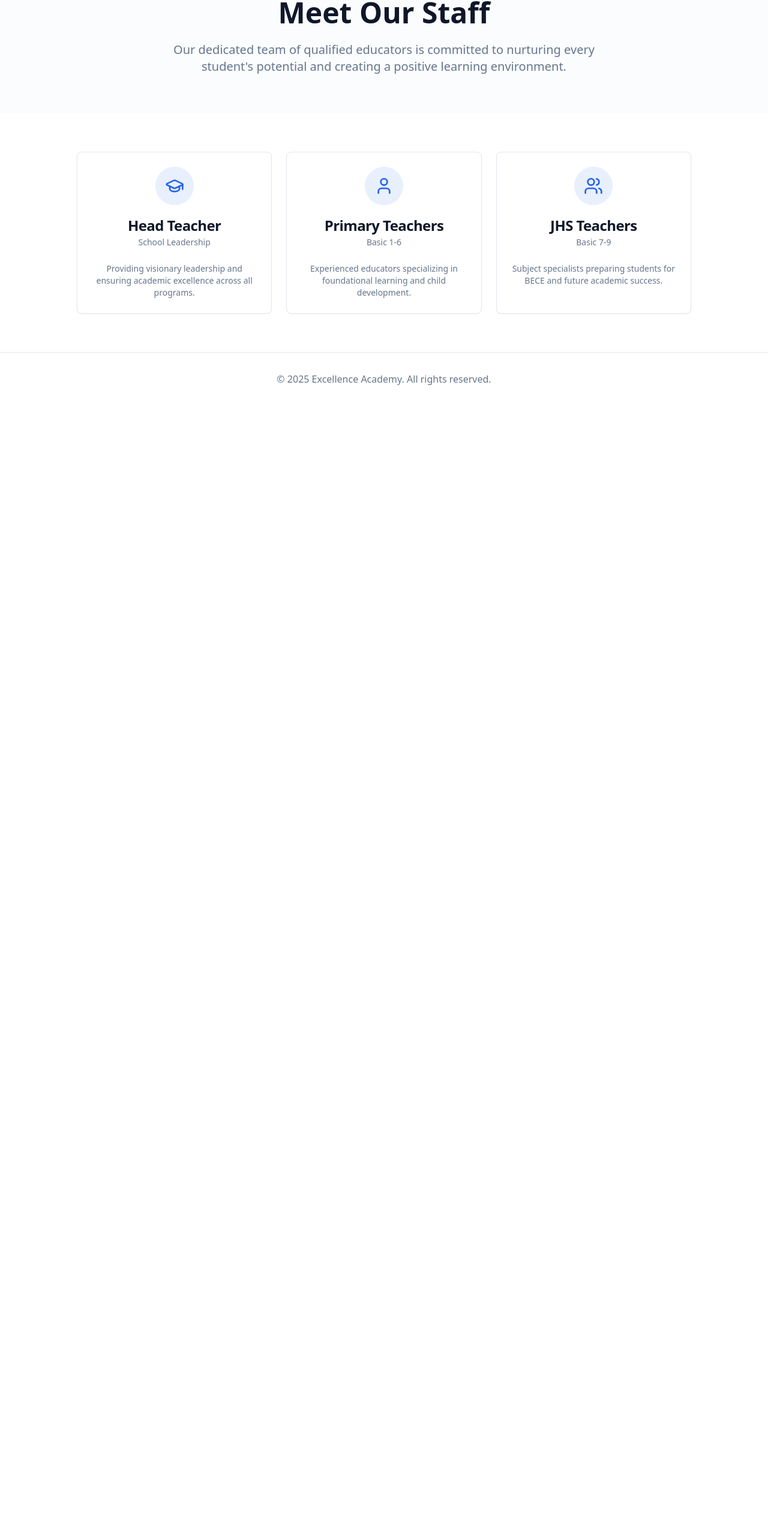
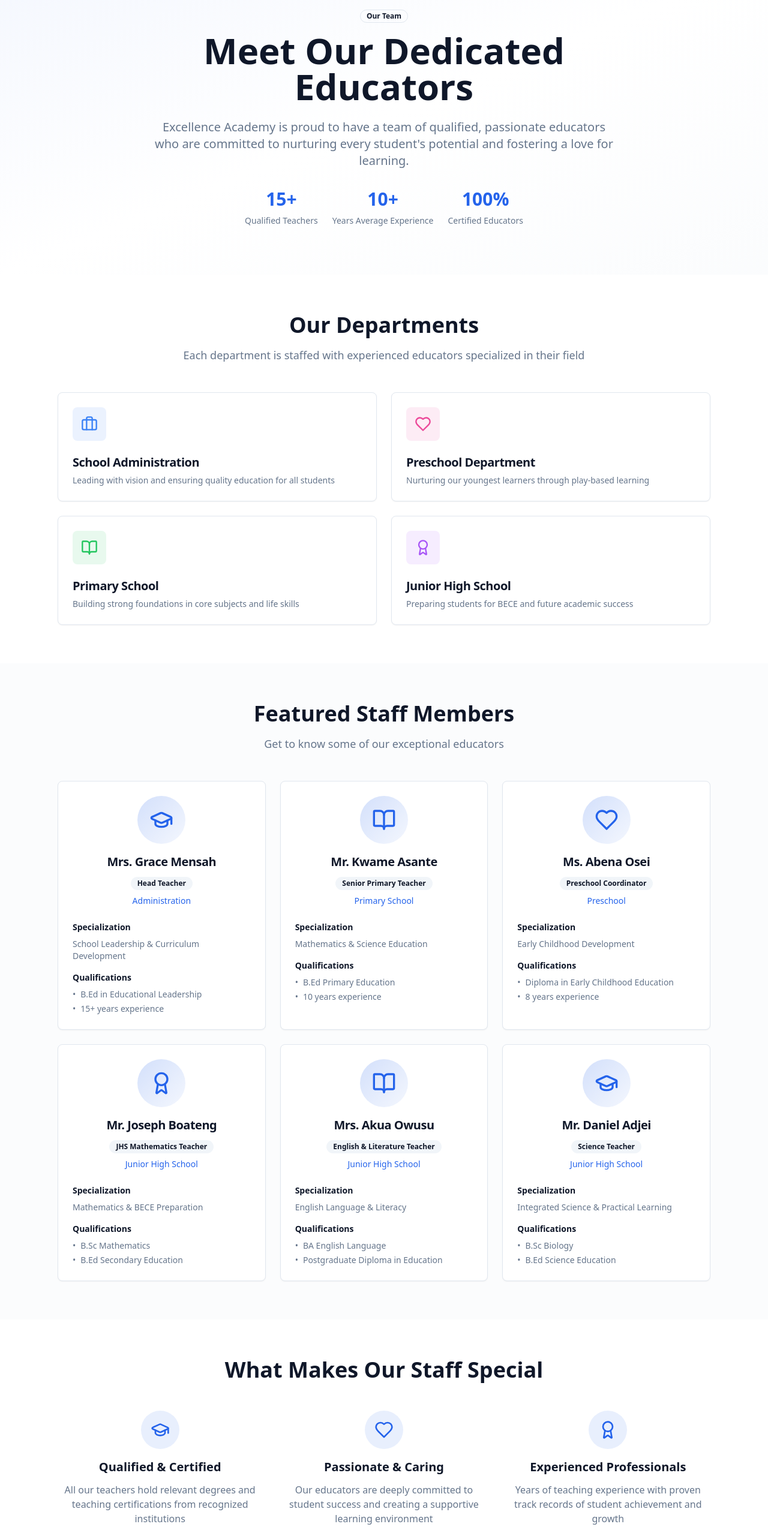
Before and after one commit to Drunken-Sage/project-port-porter, a React (Vite) app: page /staff in a window 1280 px wide. Shown: the part 140-2706 px from the top of the page at 60% size. Before the commit the page ends 816 px from the top, so only its background shows below. Built offline with nearby package versions, Linux system fonts and the light colour scheme.

Commit message:
Revamp staff page

```diff
--- a/src/pages/Staff.tsx
+++ b/src/pages/Staff.tsx
@@ -1,69 +1,261 @@
 import { Card, CardContent, CardDescription, CardHeader, CardTitle } from "@/components/ui/card";
-import { GraduationCap, User, Users } from "lucide-react";
+import { Badge } from "@/components/ui/badge";
+import { GraduationCap, BookOpen, Award, Heart, Users, Briefcase, Mail, Phone } from "lucide-react";
 import Navigation from "@/components/Navigation";
 import Footer from "@/components/Footer";
 
 const Staff = () => {
+  const staffMembers = [
+    {
+      name: "Mrs. Grace Mensah",
+      role: "Head Teacher",
+      department: "Administration",
+      qualifications: ["B.Ed in Educational Leadership", "15+ years experience"],
+      specialization: "School Leadership & Curriculum Development",
+      icon: GraduationCap,
+    },
+    {
+      name: "Mr. Kwame Asante",
+      role: "Senior Primary Teacher",
+      department: "Primary School",
+      qualifications: ["B.Ed Primary Education", "10 years experience"],
+      specialization: "Mathematics & Science Education",
+      icon: BookOpen,
+    },
+    {
+      name: "Ms. Abena Osei",
+      role: "Preschool Coordinator",
+      department: "Preschool",
+      qualifications: ["Diploma in Early Childhood Education", "8 years experience"],
+      specialization: "Early Childhood Development",
+      icon: Heart,
+    },
+    {
+      name: "Mr. Joseph Boateng",
+      role: "JHS Mathematics Teacher",
+      department: "Junior High School",
+      qualifications: ["B.Sc Mathematics", "B.Ed Secondary Education"],
+      specialization: "Mathematics & BECE Preparation",
+      icon: Award,
+    },
+    {
+      name: "Mrs. Akua Owusu",
+      role: "English & Literature Teacher",
+      department: "Junior High School",
+      qualifications: ["BA English Language", "Postgraduate Diploma in Education"],
+      specialization: "English Language & Literacy",
+      icon: BookOpen,
+    },
+    {
+      name: "Mr. Daniel Adjei",
+      role: "Science Teacher",
+      department: "Junior High School",
+      qualifications: ["B.Sc Biology", "B.Ed Science Education"],
+      specialization: "Integrated Science & Practical Learning",
+      icon: GraduationCap,
+    },
+  ];
+
+  const departments = [
+    {
+      name: "School Administration",
+      description: "Leading with vision and ensuring quality education for all students",
+      icon: Briefcase,
+      color: "bg-blue-500/10 text-blue-500",
+    },
+    {
+      name: "Preschool Department",
+      description: "Nurturing our youngest learners through play-based learning",
+      icon: Heart,
+      color: "bg-pink-500/10 text-pink-500",
+    },
+    {
+      name: "Primary School",
+      description: "Building strong foundations in core subjects and life skills",
+      icon: BookOpen,
+      color: "bg-green-500/10 text-green-500",
+    },
+    {
+      name: "Junior High School",
+      description: "Preparing students for BECE and future academic success",
+      icon: Award,
+      color: "bg-purple-500/10 text-purple-500",
+    },
+  ];
+
   return (
     <div className="min-h-screen bg-background">
       <Navigation />
 
-      {/* Page Header */}
-      <section className="py-16 px-4 bg-muted/30">
-        <div className="container mx-auto text-center">
-          <h2 className="text-5xl font-bold mb-6 text-foreground">Meet Our Staff</h2>
-          <p className="text-xl text-muted-foreground max-w-3xl mx-auto">
-            Our dedicated team of qualified educators is committed to nurturing every student's potential and creating a positive learning environment.
+      {/* Hero Section */}
+      <section className="relative py-20 px-4 bg-gradient-to-br from-primary/5 via-background to-muted/30">
+        <div className="container mx-auto text-center max-w-4xl">
+          <Badge className="mb-4" variant="outline">Our Team</Badge>
+          <h1 className="text-4xl md:text-5xl lg:text-6xl font-bold mb-6 text-foreground">
+            Meet Our Dedicated Educators
+          </h1>
+          <p className="text-lg md:text-xl text-muted-foreground max-w-3xl mx-auto mb-8">
+            Excellence Academy is proud to have a team of qualified, passionate educators who are committed to nurturing every student's potential and fostering a love for learning.
           </p>
+          <div className="flex gap-6 justify-center text-center flex-wrap">
+            <div className="flex flex-col items-center">
+              <div className="text-3xl font-bold text-primary mb-2">15+</div>
+              <div className="text-sm text-muted-foreground">Qualified Teachers</div>
+            </div>
+            <div className="flex flex-col items-center">
+              <div className="text-3xl font-bold text-primary mb-2">10+</div>
+              <div className="text-sm text-muted-foreground">Years Average Experience</div>
+            </div>
+            <div className="flex flex-col items-center">
+              <div className="text-3xl font-bold text-primary mb-2">100%</div>
+              <div className="text-sm text-muted-foreground">Certified Educators</div>
+            </div>
+          </div>
         </div>
       </section>
 
-      {/* Staff Cards */}
+      {/* Departments Overview */}
       <section className="py-16 px-4">
-        <div className="container mx-auto">
-          <div className="grid md:grid-cols-3 gap-6 max-w-5xl mx-auto">
-            <Card className="hover-scale">
+        <div className="container mx-auto max-w-6xl">
+          <div className="text-center mb-12">
+            <h2 className="text-3xl md:text-4xl font-bold mb-4 text-foreground">
+              Our Departments
+            </h2>
+            <p className="text-muted-foreground text-lg max-w-2xl mx-auto">
+              Each department is staffed with experienced educators specialized in their field
+            </p>
+          </div>
+          <div className="grid md:grid-cols-2 gap-6">
+            {departments.map((dept, index) => {
+              const IconComponent = dept.icon;
+              return (
+                <Card key={index} className="hover-scale transition-all">
                   <CardHeader>
-                <div className="w-16 h-16 rounded-full bg-primary/10 flex items-center justify-center mb-4 mx-auto">
+                    <div className={`w-14 h-14 rounded-lg ${dept.color} flex items-center justify-center mb-4`}>
+                      <IconComponent className="w-7 h-7" />
+                    </div>
+                    <CardTitle className="text-xl">{dept.name}</CardTitle>
+                    <CardDescription>{dept.description}</CardDescription>
+                  </CardHeader>
+                </Card>
+              );
+            })}
+          </div>
+        </div>
+      </section>
+
+      {/* Staff Members */}
+      <section className="py-16 px-4 bg-muted/30">
+        <div className="container mx-auto max-w-6xl">
+          <div className="text-center mb-12">
+            <h2 className="text-3xl md:text-4xl font-bold mb-4 text-foreground">
+              Featured Staff Members
+            </h2>
+            <p className="text-muted-foreground text-lg">
+              Get to know some of our exceptional educators
+            </p>
+          </div>
+          <div className="grid md:grid-cols-2 lg:grid-cols-3 gap-6">
+            {staffMembers.map((staff, index) => {
+              const IconComponent = staff.icon;
+              return (
+                <Card key={index} className="hover:shadow-lg transition-all">
+                  <CardHeader className="space-y-4">
+                    <div className="w-20 h-20 rounded-full bg-gradient-to-br from-primary/20 to-primary/5 flex items-center justify-center mx-auto">
+                      <IconComponent className="w-10 h-10 text-primary" />
+                    </div>
+                    <div className="text-center">
+                      <CardTitle className="text-xl mb-2">{staff.name}</CardTitle>
+                      <Badge variant="secondary" className="mb-2">
+                        {staff.role}
+                      </Badge>
+                      <CardDescription className="text-sm font-medium text-primary">
+                        {staff.department}
+                      </CardDescription>
+                    </div>
+                  </CardHeader>
+                  <CardContent className="space-y-4">
+                    <div>
+                      <h4 className="text-sm font-semibold mb-2 text-foreground">Specialization</h4>
+                      <p className="text-sm text-muted-foreground">{staff.specialization}</p>
+                    </div>
+                    <div>
+                      <h4 className="text-sm font-semibold mb-2 text-foreground">Qualifications</h4>
+                      <ul className="space-y-1">
+                        {staff.qualifications.map((qual, qIndex) => (
+                          <li key={qIndex} className="text-sm text-muted-foreground flex items-start">
+                            <span className="mr-2">•</span>
+                            <span>{qual}</span>
+                          </li>
+                        ))}
+                      </ul>
+                    </div>
+                  </CardContent>
+                </Card>
+              );
+            })}
+          </div>
+        </div>
+      </section>
+
+      {/* Why Our Staff Section */}
+      <section className="py-16 px-4">
+        <div className="container mx-auto max-w-6xl">
+          <div className="text-center mb-12">
+            <h2 className="text-3xl md:text-4xl font-bold mb-4 text-foreground">
+              What Makes Our Staff Special
+            </h2>
+          </div>
+          <div className="grid md:grid-cols-3 gap-8">
+            <div className="text-center">
+              <div className="w-16 h-16 rounded-full bg-primary/10 flex items-center justify-center mx-auto mb-4">
                 <GraduationCap className="w-8 h-8 text-primary" />
               </div>
-                <CardTitle className="text-center">Head Teacher</CardTitle>
-                <CardDescription className="text-center">School Leadership</CardDescription>
-              </CardHeader>
-              <CardContent>
-                <p className="text-muted-foreground text-center text-sm">
-                  Providing visionary leadership and ensuring academic excellence across all programs.
+              <h3 className="text-xl font-semibold mb-3 text-foreground">Qualified & Certified</h3>
+              <p className="text-muted-foreground">
+                All our teachers hold relevant degrees and teaching certifications from recognized institutions
               </p>
-              </CardContent>
-            </Card>
-            <Card className="hover-scale">
-              <CardHeader>
-                <div className="w-16 h-16 rounded-full bg-primary/10 flex items-center justify-center mb-4 mx-auto">
-                  <User className="w-8 h-8 text-primary" />
             </div>
-                <CardTitle className="text-center">Primary Teachers</CardTitle>
-                <CardDescription className="text-center">Basic 1-6</CardDescription>
-              </CardHeader>
-              <CardContent>
-                <p className="text-muted-foreground text-center text-sm">
-                  Experienced educators specializing in foundational learning and child development.
+            <div className="text-center">
+              <div className="w-16 h-16 rounded-full bg-primary/10 flex items-center justify-center mx-auto mb-4">
+                <Heart className="w-8 h-8 text-primary" />
+              </div>
+              <h3 className="text-xl font-semibold mb-3 text-foreground">Passionate & Caring</h3>
+              <p className="text-muted-foreground">
+                Our educators are deeply committed to student success and creating a supportive learning environment
               </p>
-              </CardContent>
-            </Card>
-            <Card className="hover-scale">
-              <CardHeader>
-                <div className="w-16 h-16 rounded-full bg-primary/10 flex items-center justify-center mb-4 mx-auto">
-                  <Users className="w-8 h-8 text-primary" />
             </div>
-                <CardTitle className="text-center">JHS Teachers</CardTitle>
-                <CardDescription className="text-center">Basic 7-9</CardDescription>
-              </CardHeader>
-              <CardContent>
-                <p className="text-muted-foreground text-center text-sm">
-                  Subject specialists preparing students for BECE and future academic success.
+            <div className="text-center">
+              <div className="w-16 h-16 rounded-full bg-primary/10 flex items-center justify-center mx-auto mb-4">
+                <Award className="w-8 h-8 text-primary" />
+              </div>
+              <h3 className="text-xl font-semibold mb-3 text-foreground">Experienced Professionals</h3>
+              <p className="text-muted-foreground">
+                Years of teaching experience with proven track records of student achievement and growth
               </p>
-              </CardContent>
-            </Card>
+            </div>
+          </div>
+        </div>
+      </section>
+
+      {/* Contact CTA */}
+      <section className="py-16 px-4 bg-primary/5">
+        <div className="container mx-auto max-w-4xl text-center">
+          <h2 className="text-3xl md:text-4xl font-bold mb-4 text-foreground">
+            Want to Meet Our Team?
+          </h2>
+          <p className="text-lg text-muted-foreground mb-8 max-w-2xl mx-auto">
+            Schedule a visit to Excellence Academy and meet our dedicated staff members in person. We'd love to show you around and discuss how we can support your child's educational journey.
+          </p>
+          <div className="flex gap-4 justify-center items-center flex-wrap">
+            <div className="flex items-center gap-2 text-muted-foreground">
+              <Phone className="w-5 h-5" />
+              <span>+233 XX XXX XXXX</span>
+            </div>
+            <div className="flex items-center gap-2 text-muted-foreground">
+              <Mail className="w-5 h-5" />
+              <span>info@excellenceacademy.edu.gh</span>
+            </div>
           </div>
         </div>
       </section>
```
Lines whose indentation alone changed are shown as unchanged.
